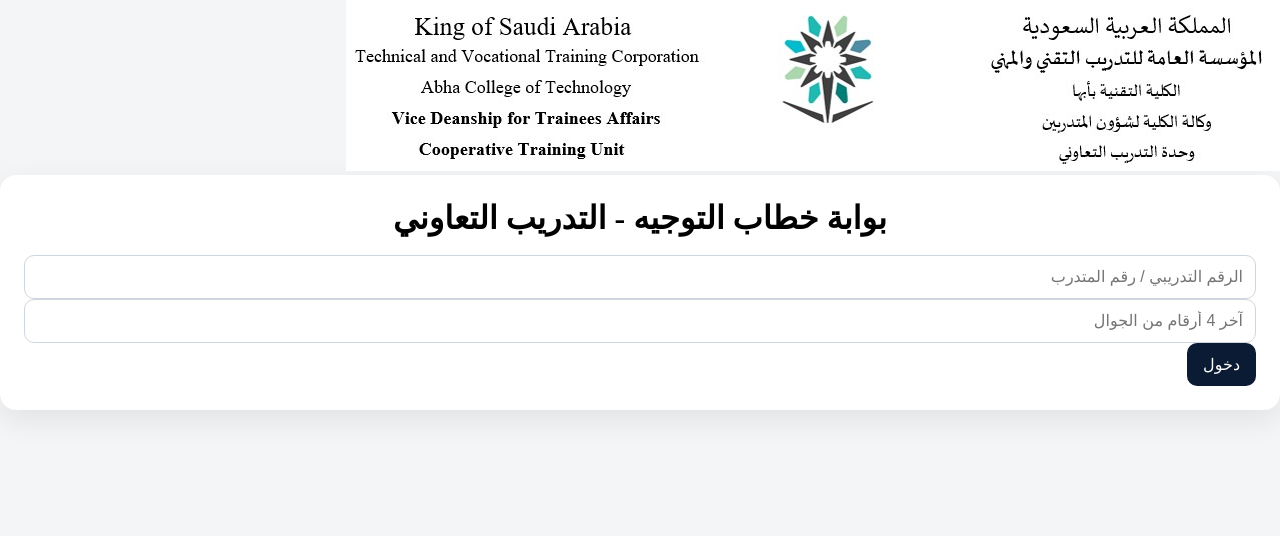
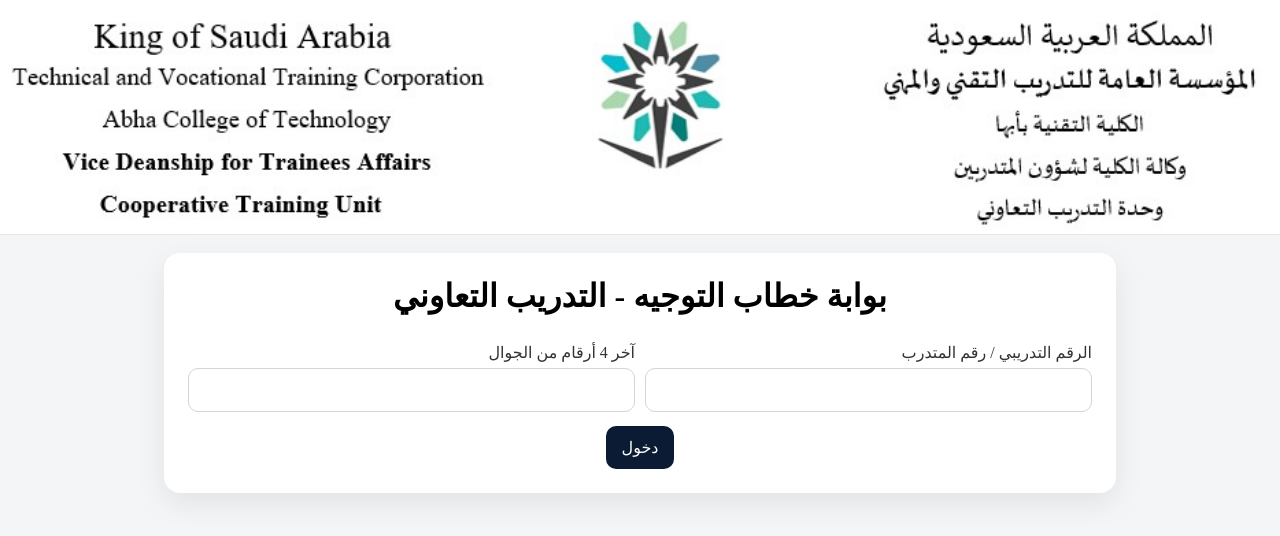
Before and after one commit to ctabha/coop-training, a Flask app: page / in a window 1280 px wide. Shown: the top 536 px of the page. Run offline with Flask 3, Linux system fonts and the light colour scheme.

Commit message:
Update index.html

```diff
--- a/templates/index.html
+++ b/templates/index.html
@@ -1,28 +1,43 @@
 <!doctype html>
 <html lang="ar" dir="rtl">
 <head>
-  <meta charset="utf-8" />
-  <meta name="viewport" content="width=device-width, initial-scale=1" />
-  <title>بوابة التدريب التعاوني</title>
-  <link rel="stylesheet" href="{{ url_for('static', filename='style.css') }}">
+  <meta charset="utf-8">
+  <meta name="viewport" content="width=device-width,initial-scale=1">
+  <title>بوابة خطاب التوجيه - التدريب التعاوني</title>
+  <link rel="stylesheet" href="/static/style.css">
 </head>
-<body class="page-bg">
-  <header class="top-header">
-    <img class="header-img" src="{{ url_for('static', filename='header.jpg') }}" alt="header">
-  </header>
+<body>
 
-  <main class="card">
-    <h1 class="title">بوابة خطاب التوجيه - التدريب التعاوني</h1>
+<header class="site-header">
+  <img src="/static/header.jpg" alt="Header">
+</header>
 
-    <form method="post" class="form">
-      <input name="trainee_id" class="input" placeholder="الرقم التدريبي / رقم المتدرب" />
-      <input name="last4" class="input" placeholder="آخر 4 أرقام من الجوال" />
-      <button class="btn" type="submit">دخول</button>
+<div class="page">
+  <div class="card">
+    <h1>بوابة خطاب التوجيه - التدريب التعاوني</h1>
+
+    <form method="post">
+      <div class="row">
+        <div class="col">
+          <label>الرقم التدريبي / رقم المتدرب</label>
+          <input name="trainee_id" required>
+        </div>
+        <div class="col">
+          <label>آخر 4 أرقام من الجوال</label>
+          <input name="last4" required>
+        </div>
+      </div>
+
+      <div style="margin-top:14px; text-align:center;">
+        <button class="btn" type="submit">دخول</button>
+      </div>
 
       {% if error %}
-        <div class="error">{{ error }}</div>
+        <div class="msg-error">{{ error }}</div>
       {% endif %}
     </form>
-  </main>
+  </div>
+</div>
+
 </body>
 </html>
```
